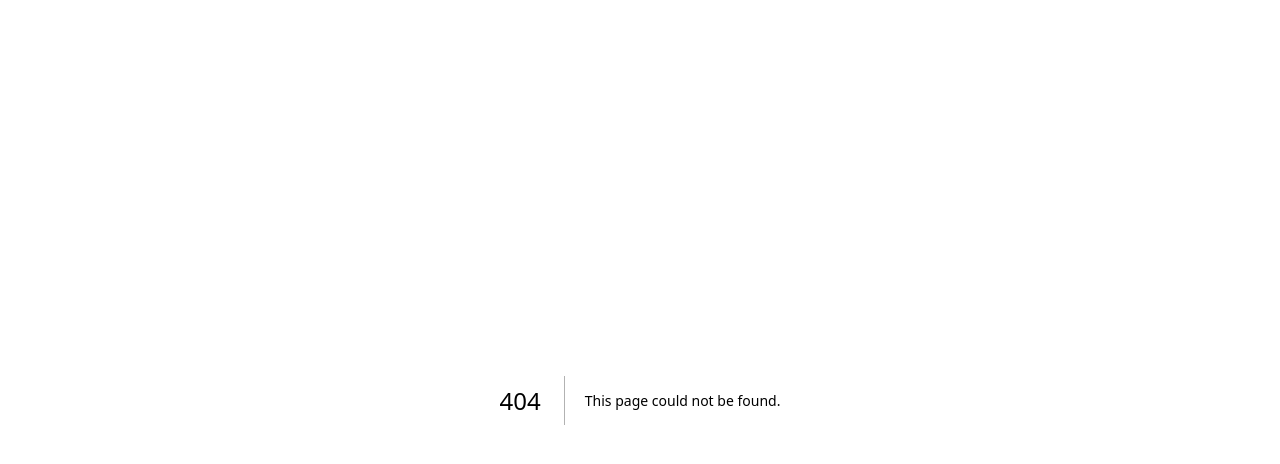
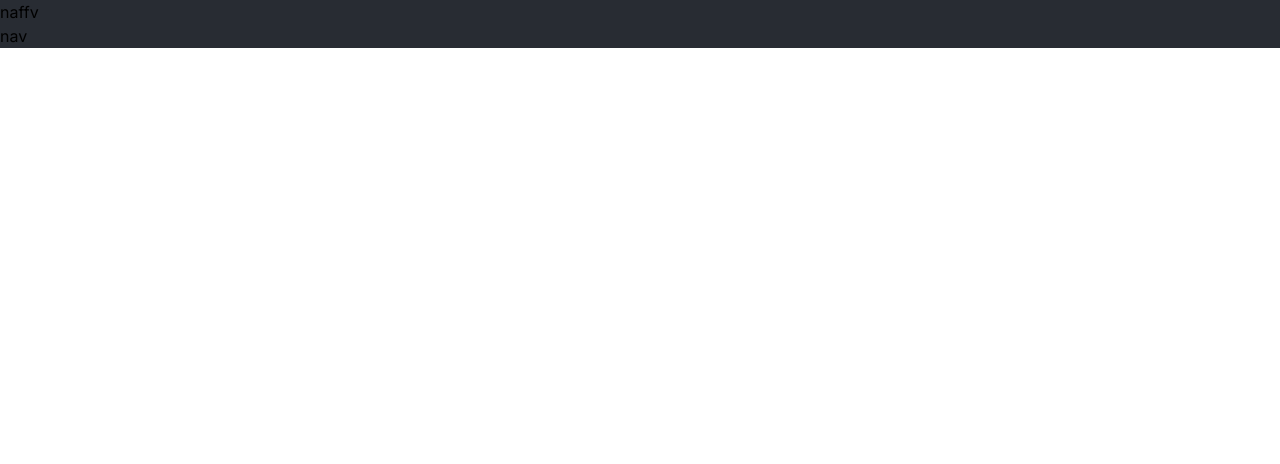
Before and after one commit to ibnbakare/Portfolios, a Next.js app: page /home in a window 1280 px wide. Before the commit this address had no page. Shown: the top 464 px of the page. Built offline with nearby package versions, Linux system fonts and the light colour scheme.

Commit message:
creating navbar

```diff
--- a/src/app/globals.css
+++ b/src/app/globals.css
@@ -2,11 +2,7 @@
 @tailwind components;
 @tailwind utilities;
 
-:root {
-  --foreground-rgb: 0, 0, 0;
-  --background-start-rgb: 214, 219, 220;
-  --background-end-rgb: 255, 255, 255;
-}
+
 
 @media (prefers-color-scheme: dark) {
   :root {
@@ -18,10 +14,5 @@
 
 body {
   color: rgb(var(--foreground-rgb));
-  background: linear-gradient(
-      to bottom,
-      transparent,
-      rgb(var(--background-end-rgb))
-    )
-    rgb(var(--background-start-rgb));
+
 }
--- /dev/null
+++ b/src/app/home/page.jsx
@@ -0,0 +1,9 @@
+import React from 'react'
+
+const Home = () => {
+  return (
+    <div>Home</div>
+  )
+}
+
+export default Home
--- a/src/app/layout.js
+++ b/src/app/layout.js
@@ -1,5 +1,6 @@
 import './globals.css'
 import { Inter } from 'next/font/google'
+import Navbar from '@/components/navbar/navbar'
 
 const inter = Inter({ subsets: ['latin'] })
 
@@ -11,7 +12,10 @@ export const metadata = {
 export default function RootLayout({ children }) {
   return (
     <html lang="en">
-      <body className={inter.className}>{children}</body>
+      <body className={inter.className}>
+      <Navbar />
+        {children}
+        </body>
     </html>
   )
 }
--- /dev/null
+++ b/src/components/navbar/navbar.jsx
@@ -0,0 +1,12 @@
+import React from 'react'
+
+const Navbar = () => {
+  return (
+    <div className='fixed top-0 left-0 right-0 bg-[#282C33] '>
+        <p>naffv</p>
+        <p>nav</p>
+    </div>
+  )
+}
+
+export default Navbar
```
